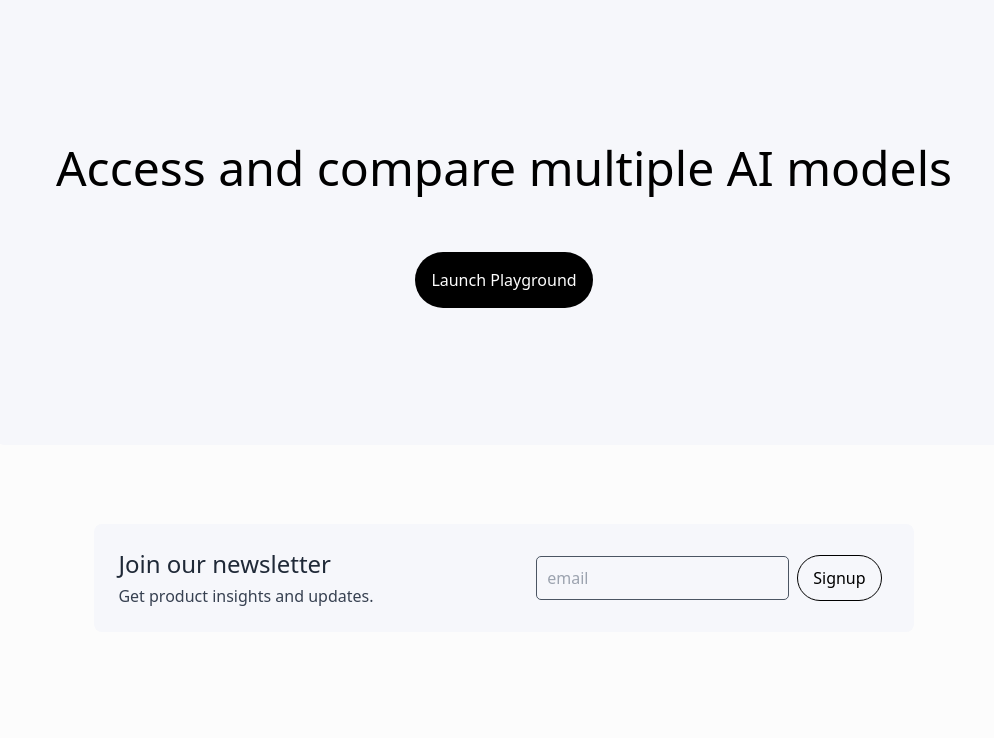
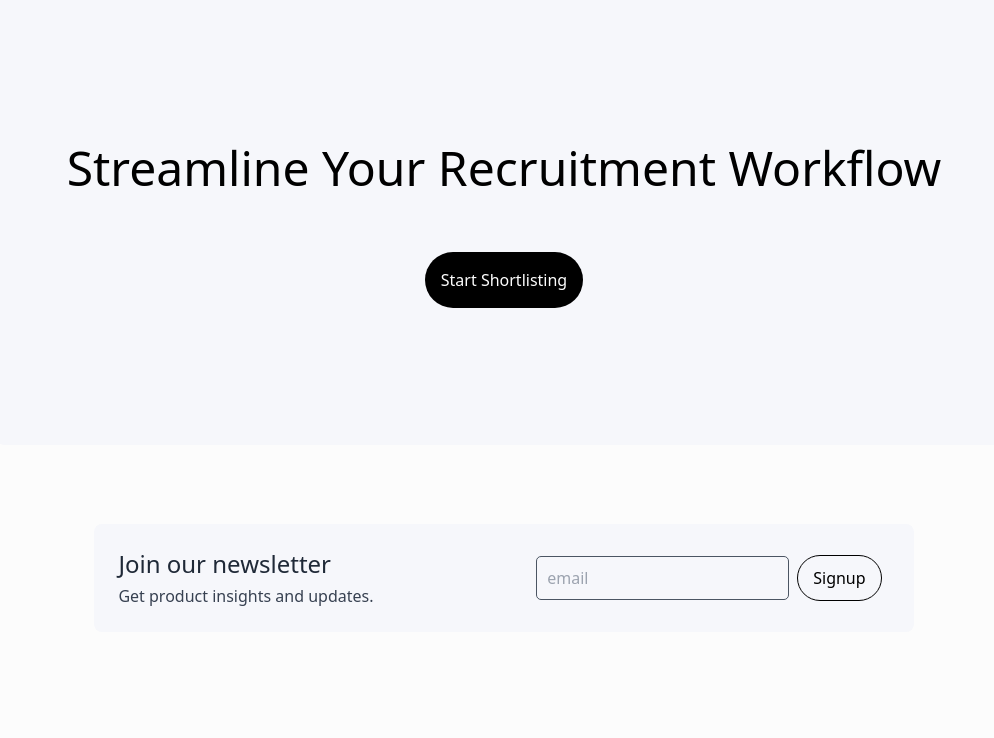
Before and after one commit to chaollapark/zmanticweb, a website: page index.html in a window 1280 px wide. Shown: the part 9840-10578 px from the top of the page, without its empty margins (136-1130 px from the left). Drawn offline with nearby package versions, Linux system fonts and the light colour scheme; a web font is replaced by a local one.

Commit message:
Refine 'Additional Features' section and call to action.

```diff
--- a/index.html
+++ b/index.html
@@ -1508,13 +1508,13 @@
                         tw-flex tw-flex-col tw-max-w-[80%] tw-gap-4 tw-p-4">
 
                 <h3 class="reveal-up tw-text-5xl tw-font-medium max-md:tw-text-3xl tw-text-center tw-leading-normal">
-                    Access and compare multiple AI models
+                    Streamline Your Recruitment Workflow
                 </h3>
 
                 <div class="tw-mt-8 tw-relative tw-flex max-lg:tw-flex-col tw-gap-5">
 
                     <a href="#" class="btn  reveal-up !tw-rounded-full !tw-p-4 tw-font-medium">
-                        Launch Playground
+                        Start Shortlisting
                     </a>
                 </div>
 
```
